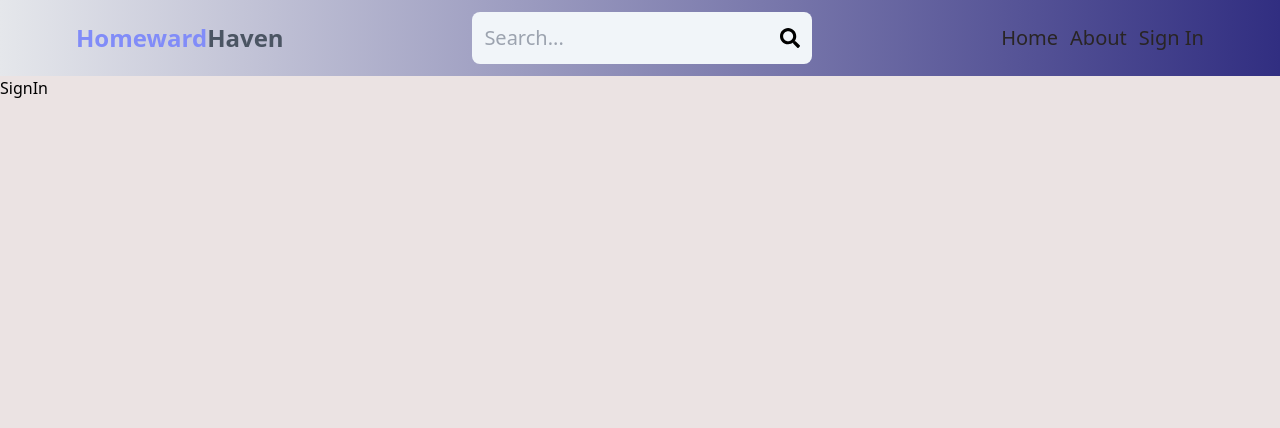
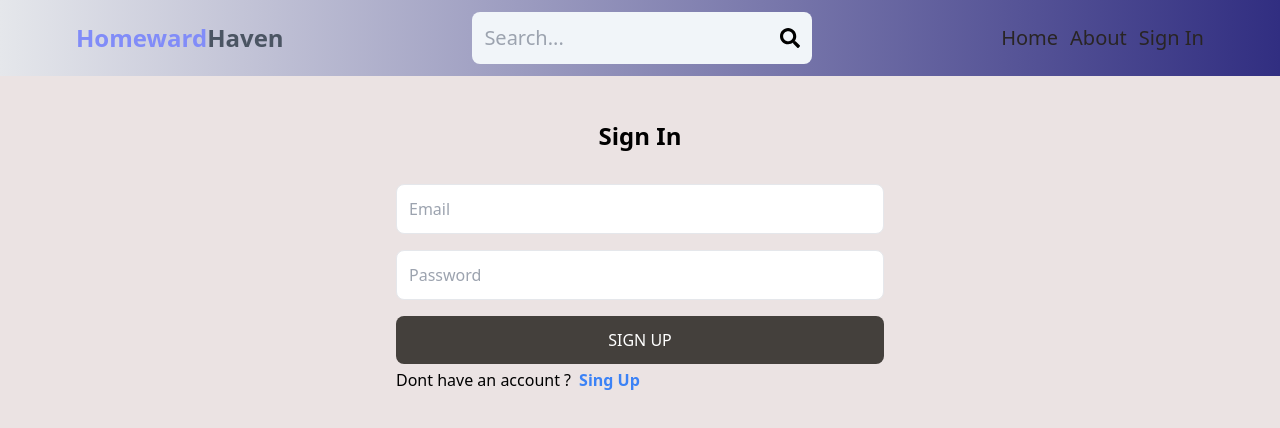
Before and after one commit to sudsek6060/Homeward_Haven, a React (Vite) app in the folder client/: page /sign-in in a window 1280 px wide. Shown: the top 428 px of the page. Built offline with nearby package versions, Linux system fonts and the light colour scheme.

Commit message:
sin in functinality completed

```diff
--- a/client/src/pages/SignIn.jsx
+++ b/client/src/pages/SignIn.jsx
@@ -1,7 +1,77 @@
-import React from "react";
+import { useState } from "react";
+import { Link, useNavigate } from "react-router-dom";
 
 const SignIn = () => {
-  return <div>SignIn</div>;
+  const [formData, setFormData] = useState({});
+  const [error, setError] = useState(null);
+  const [loading, setLoading] = useState(false);
+  const navigate = useNavigate();
+  const handleChange = (e) => {
+    setFormData({
+      ...formData,
+      [e.target.id]: e.target.value,
+    });
+  };
+  const handleSubmit = async (e) => {
+    e.preventDefault();
+    try {
+      setLoading(true);
+      const res = await fetch("/api/auth/signin", {
+        method: "POST",
+        headers: {
+          "Content-Type": "application/json",
+        },
+        body: JSON.stringify(formData),
+      });
+      const data = await res.json();
+      if (data.success === false) {
+        setError(data.message);
+        setLoading(false);
+        return;
+      }
+      setLoading(false);
+      setError(null);
+      navigate("/");
+    } catch (error) {
+      setLoading(false);
+      setError(error.message);
+    }
+  };
+  return (
+    <div className="p-3 max-w-lg mx-auto">
+      <h1 className="text-center font-bold text-2xl my-8">Sign In</h1>
+      <form onSubmit={handleSubmit} className="flex flex-col gap-4">
+        <input
+          className="border p-3 rounded-lg"
+          type="email"
+          placeholder="Email"
+          id="email"
+          onChange={handleChange}
+        />
+        <input
+          className="border p-3 rounded-lg"
+          type="password"
+          placeholder="Password"
+          id="password"
+          onChange={handleChange}
+        />
+        <button
+          disabled={loading}
+          className="bg-stone-700 text-white p-3 rounded-lg uppercase hover:opacity-95 disabled:opacity-80"
+        >
+          {loading ? "Loading..." : "Sign Up"}
+        </button>
+      </form>
+      <div className="flex gap-2 mt-1">
+        <p>Dont have an account ?</p>
+        <Link className="text-blue-500 font-semibold" to="/sign-up">
+          Sing Up
+        </Link>
+      </div>
+
+      {error && <p className="text-red-500 mt-5">{error}</p>}
+    </div>
+  );
 };
 
 export default SignIn;
--- a/client/src/pages/SignUp.jsx
+++ b/client/src/pages/SignUp.jsx
@@ -75,6 +75,8 @@
           sing in
         </Link>
       </div>
+
+      {error && <p className="text-red-500 mt-5">{error}</p>}
     </div>
   );
 };
```
